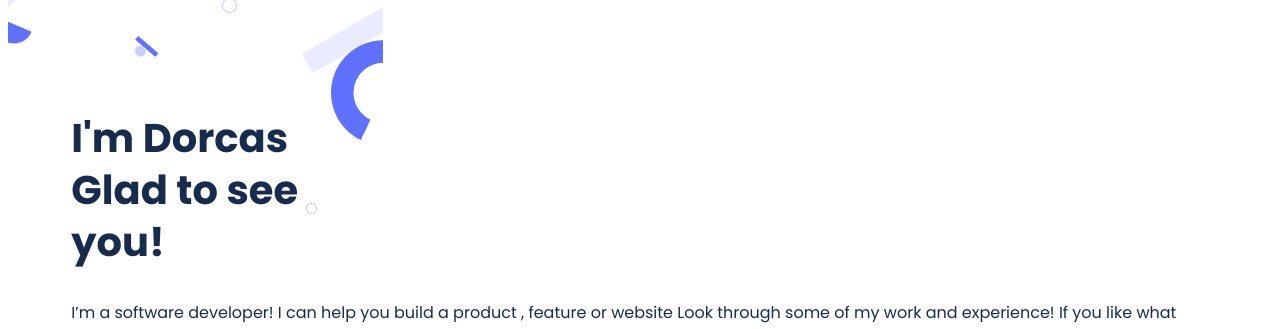
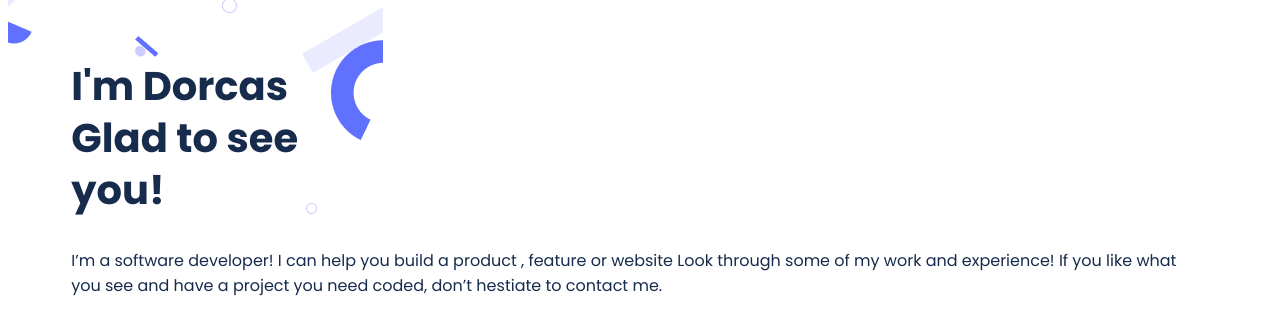
Before and after one commit to Dorcas126/Microverse-Portofolio-project, a plain HTML site: page index.html in a window 1280 px wide. Shown: the part 28-357 px from the top of the page. Drawn offline with Linux system fonts and the light colour scheme.

Commit message:
added new css

```diff
--- a/style.css
+++ b/style.css
@@ -6,7 +6,7 @@ h2 {
   font-weight: 700;
   max-width: 300px;
   margin-bottom: 16px;
-  margin-top: 120px;
+  margin-top: 68px;
   line-height: 52px;
 
 }
```
